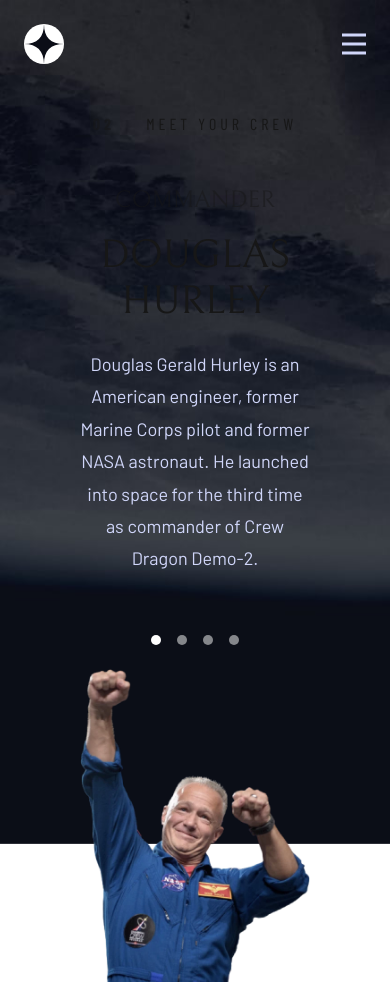
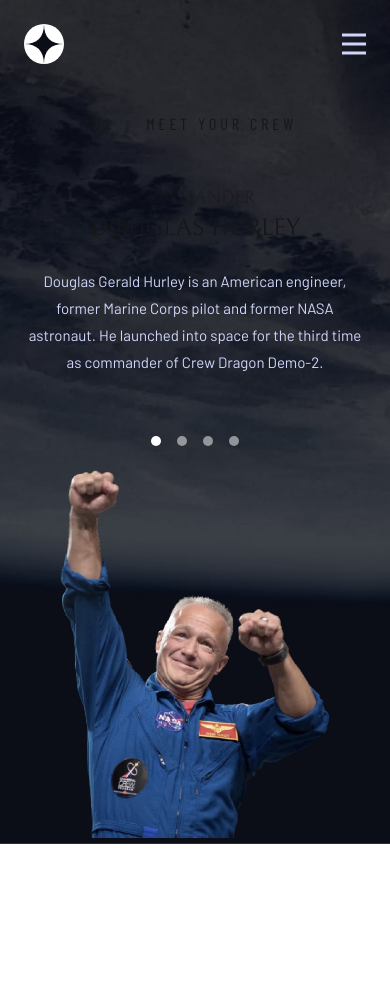
Before and after one commit to ozematt/Space-tourism_Next.js, a Next.js app: page /crew/douglasHurley in a window 390 px wide. After the commit the page ends 956 px from the top, so only its background shows below. Built offline with nearby package versions, Linux system fonts and the light colour scheme.

Commit message:
added media queries

```diff
--- a/src/app/crew/[name]/page.tsx
+++ b/src/app/crew/[name]/page.tsx
@@ -13,7 +13,7 @@ const MemberPage = async ({ params }: MemberPageProps) => {
   const name = (await params).name;
 
   return (
-    <section>
+    <section className="h-screen">
       <SectionBackground src="/crew/background-crew-desktop.jpg" />
       <div className="mx-10 my-6 sm:my-12 lg:mx-40">
         <SectionTitle number="02" name="meet your crew" />
--- a/src/components/CrewMember.tsx
+++ b/src/components/CrewMember.tsx
@@ -16,17 +16,17 @@ const CrewMember = ({ name }: CrewMemberProps) => {
   const isActive = pathname.split("/")[2];
 
   return (
-    <div className="justify-between px-20 xl:flex xl:px-40">
+    <div className="justify-between px-6 md:px-20 xl:flex xl:px-40">
       {/* Text section */}
       <div className="mx-auto w-full max-w-[539px] py-6 xl:mx-0">
         <div className="text-center xl:h-[630px] xl:pt-50 xl:text-left">
-          <h4 className="font-bellefair text-2xl uppercase opacity-50 xl:text-[32px]">
+          <h4 className="font-bellefair text-lg uppercase opacity-50 sm:text-2xl xl:text-[32px]">
             {crewMembers[name].rank}
           </h4>
-          <h2 className="font-bellefair pt-4 text-[40px] leading-[46px] uppercase xl:text-[56px] xl:leading-16">
+          <h2 className="font-bellefair text-2xl uppercase sm:pt-4 sm:text-[40px] sm:leading-[46px] xl:text-[56px] xl:leading-16">
             {crewMembers[name].name}
           </h2>
-          <p className="text-space-blue font-barlow pt-6 text-lg leading-[180%]">
+          <p className="text-space-blue font-barlow pt-6 text-[15px] leading-[180%] sm:text-lg">
             {crewMembers[name].description}
           </p>
         </div>
@@ -48,7 +48,7 @@ const CrewMember = ({ name }: CrewMemberProps) => {
         alt={crewMembers[name].name + "image"}
         width={500}
         height={676}
-        className="mx-auto object-contain xl:mx-0"
+        className="mx-auto object-contain px-9 sm:px-0 xl:mx-0"
       />
     </div>
   );
```
